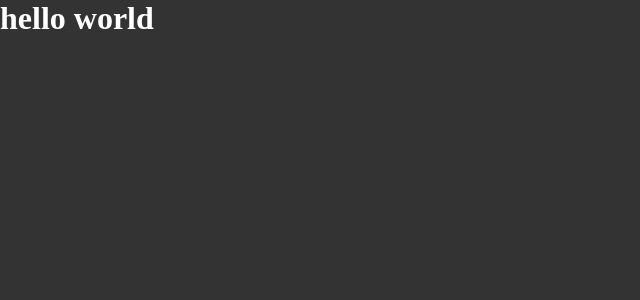
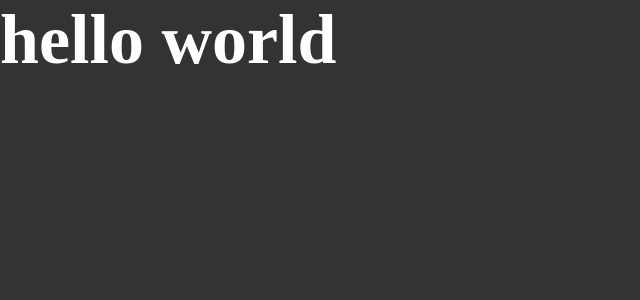
Before and after one commit to darrow12/ReactJS-Ignite, a React app: page / in a window 1280 px wide. Shown: the top 300 px of the page, without its empty margins (0-640 px from the left). Built offline with nearby package versions, Linux system fonts and the light colour scheme.

Commit message:
Adicionando o Sass

```diff
--- a/package.json
+++ b/package.json
@@ -20,6 +20,8 @@
     "cross-env": "^7.0.3",
     "css-loader": "^6.5.1",
     "html-webpack-plugin": "^5.5.0",
+    "node-sass": "^7.0.1",
+    "sass-loader": "^12.4.0",
     "style-loader": "^3.3.1",
     "webpack": "^5.65.0",
     "webpack-cli": "^4.9.1",
--- a/src/App.jsx
+++ b/src/App.jsx
@@ -1,4 +1,4 @@
-import './styles/global.css'
+import './styles/global.scss'
 
 export function App() {
   return <h1>hello world</h1>
--- a/src/styles/global.css
+++ b/src/styles/global.scss
@@ -8,4 +8,8 @@
   font: Arial, Helvetica, sans-serif;
   background: #333;
   color: #fff;
+
+  h1 {
+    font-size: 70px;
+  }
 }
--- a/webpack.config.js
+++ b/webpack.config.js
@@ -30,9 +30,9 @@
         use: 'babel-loader'
       },
       {
-        test: /\.css$/,
+        test: /\.scss$/,
         exclude: /node_modules/,
-        use: ['style-loader', 'css-loader']
+        use: ['style-loader', 'css-loader', "sass-loader"]
       }
     ]
   }
```
Also changed, not shown: 1 other file (tests, documents, lock files or other folders).
